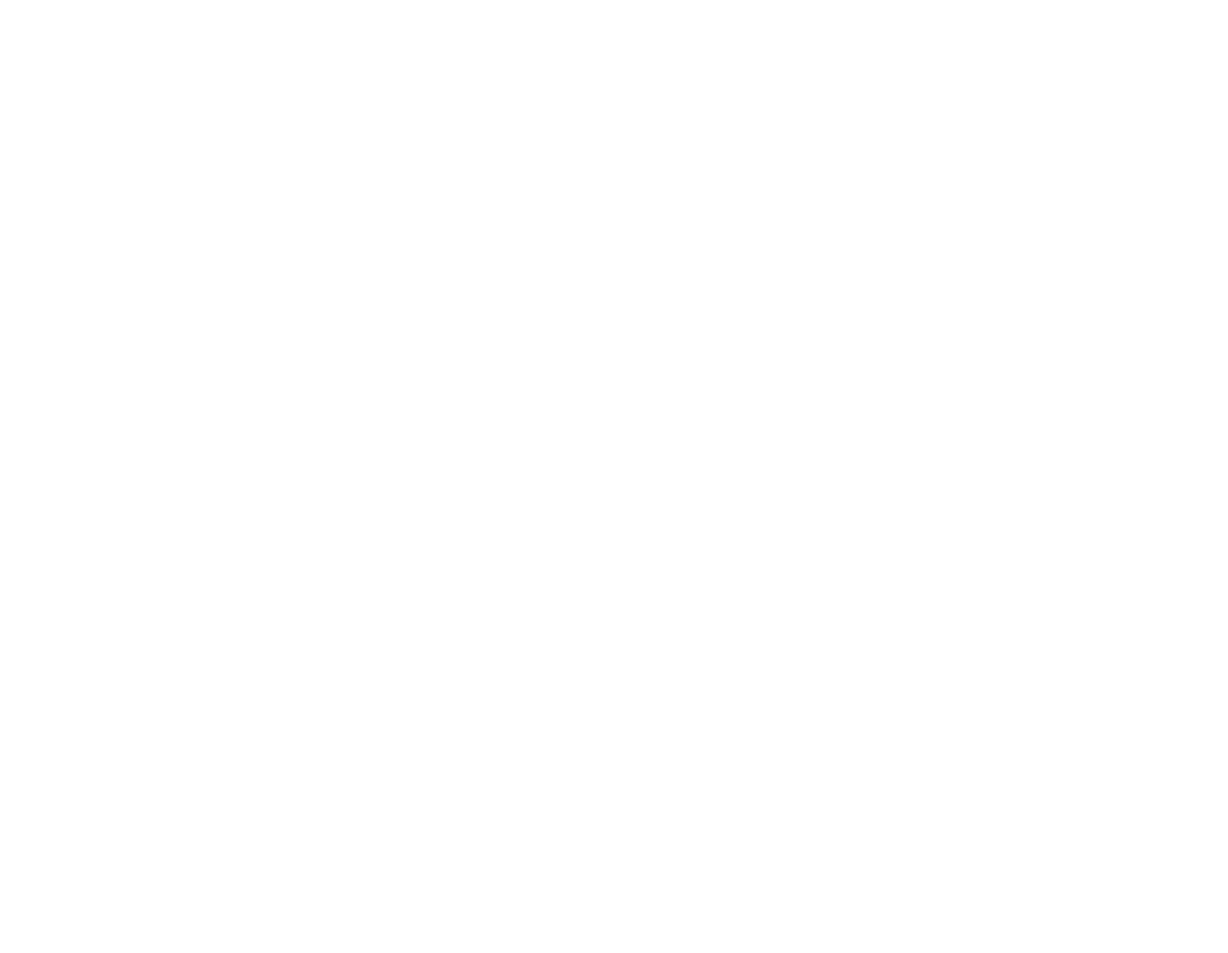
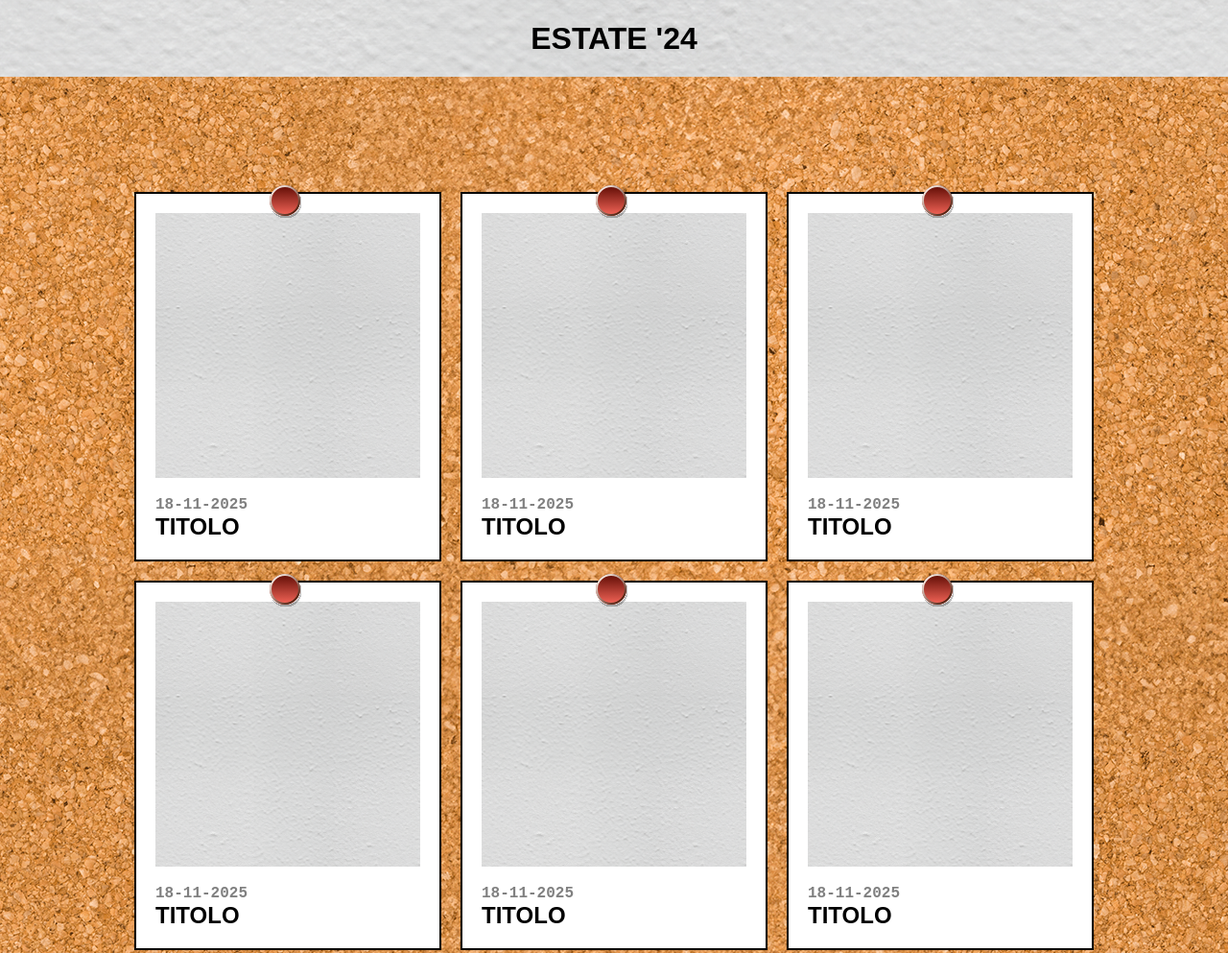
Before and after one commit to lucariggi92/js-photo-blog, a plain HTML site: page index.html in a window 1280 px wide. Shown: the top 993 px of the page at 96% size. Before the commit the page ends 800 px from the top, so only its background shows below. Drawn offline with nearby package versions, Linux system fonts and the light colour scheme; a web font is replaced by a local one.

Commit message:
feat: html +css+resposive completed

```diff
--- a/index.html
+++ b/index.html
@@ -1,12 +1,83 @@
 <!DOCTYPE html>
 <html lang="en">
+
 <head>
-    <meta charset="UTF-8">
-    <meta name="viewport" content="width=device-width, initial-scale=1.0">
-    <title>Document</title>
-   <link rel="stylesheet" href="./style.css">
+  <meta charset="UTF-8">
+  <meta name="viewport" content="width=device-width, initial-scale=1.0">
+  <title>Document</title>
+
+
+  <link
+    href="https://fonts.googleapis.com/css2?family=Edu+TAS+Beginner:wght@400..700&family=Sometype+Mono:ital,wght@0,400..700;1,400..700&display=swap"
+    rel="stylesheet">
+  <link rel="stylesheet" href="./style.css">
+  <link rel="stylesheet" href="./responsive.css">
 </head>
+
 <body>
-    <script src="./script.js"></script>
+  <header>
+    <h1 class="titoli">Estate '24</h1>
+  </header>
+  <main class="p-top p-bottom">
+    <section class="container flex space-between wrap gap">
+
+        <div class="col ">
+        <div class="card bg-white">
+          <img src="./img/wall.png" alt="">
+          <p class="data p-top-15">18-11-2025</p>
+          <h2 class="titoli">Titolo</h2>
+        </div>
+        <img src="./img/pin.svg" alt="" class="pin">
+      </div>
+
+        <div class="col ">
+        <div class="card bg-white">
+          <img src="./img/wall.png" alt="">
+          <p class="data p-top-15">18-11-2025</p>
+          <h2 class="titoli">Titolo</h2>
+        </div>
+        <img src="./img/pin.svg" alt="" class="pin">
+      </div>
+
+      <div class="col ">
+        <div class="card bg-white">
+          <img src="./img/wall.png" alt="">
+          <p class="data p-top-15">18-11-2025</p>
+          <h2 class="titoli">Titolo</h2>
+        </div>
+        <img src="./img/pin.svg" alt="" class="pin">
+      </div>
+
+        <div class="col ">
+        <div class="card bg-white">
+          <img src="./img/wall.png" alt="">
+          <p class="data p-top-15">18-11-2025</p>
+          <h2 class="titoli">Titolo</h2>
+        </div>
+        <img src="./img/pin.svg" alt="" class="pin">
+      </div>
+
+      <div class="col ">
+        <div class="card bg-white">
+          <img src="./img/wall.png" alt="">
+          <p class="data p-top-15">18-11-2025</p>
+          <h2 class="titoli">Titolo</h2>
+        </div>
+        <img src="./img/pin.svg" alt="" class="pin">
+      </div>
+
+       <div class="col ">
+        <div class="card bg-white">
+          <img src="./img/wall.png" alt="">
+          <p class="data p-top-15">18-11-2025</p>
+          <h2 class="titoli">Titolo</h2>
+        </div>
+        <img src="./img/pin.svg" alt="" class="pin">
+      </div>
+    </section>
+  </main>
+  <script src="https://cdn.jsdelivr.net/npm/axios/dist/axios.min.js"></script>
+  <script src="./script.js"></script>
 </body>
+
 </html>
--- /dev/null
+++ b/responsive.css
@@ -0,0 +1,23 @@
+@media screen and (min-width: 425px){
+.col{
+    width:calc(100%);
+    border: 2px solid black;
+}
+
+}
+
+@media screen and (min-width: 768px){
+.col{
+    width:calc(100% / 2 - (20px / 2));
+    border: 2px solid black;
+}
+
+}
+
+@media screen and (min-width: 1024px){
+.col{
+    width:calc(100% / 3 - (40px / 3));
+    border: 2px solid black;
+}
+
+}
--- a/style.css
+++ b/style.css
@@ -0,0 +1,114 @@
+/* //RESET */
+* {
+    margin: 0;
+    padding: 0;
+    box-sizing: border-box;
+}
+
+img {
+    max-width: 100%;
+}
+
+
+
+
+/* //UTILITIES */
+.flex{
+    display: flex;
+    align-items: center;
+}
+
+.justify-center{
+justify-content: center;
+}
+
+.align-center{
+align-items: center;
+}
+
+.space-between{
+    justify-content: space-between;
+}
+
+.wrap{
+    flex-wrap: wrap;
+}
+
+.gap{
+    gap: 20px;
+}
+
+.bg-white{
+    background-color: white;
+}
+
+.titoli{
+font-family: 'Edu Tas Beginner', sans-serif;
+   text-transform: uppercase;
+}
+
+.data{
+    font-family: 'Sometype Mono', monospace ;
+    color: gray;
+    font-weight: 900;
+}
+
+.p-top{
+    padding-top: 200px;
+}
+.p-bottom{
+    padding-bottom: 200px;
+}
+
+.p-top-15{
+    padding-top: 15px;
+}
+
+/* //LAYOUT */
+.container {
+    width: 90%;
+    max-width: 1000px;
+    margin: 0 auto;
+    /* border:1px solid black; debug */
+}
+
+.col{
+    width:calc(100%);
+    border: 2px solid black;
+      position: relative;
+}
+
+.card{
+    padding:20px;
+    height: 100%;
+
+}
+
+header{
+    height: 80px;
+  background-image: url(./img/wall.png);
+   display: flex;
+   justify-content: center;
+   align-items: center;
+
+    position: fixed;
+    top:0;
+    left: 0;
+    width: 100%;
+    z-index: 1000;
+
+}
+
+main{
+    background-image: url(./img/cork.png);
+    height: 100%;
+}
+
+/* //CARD */
+.pin{
+    position: absolute;
+    bottom:93%;
+    right: 45%;
+
+
+}
```
